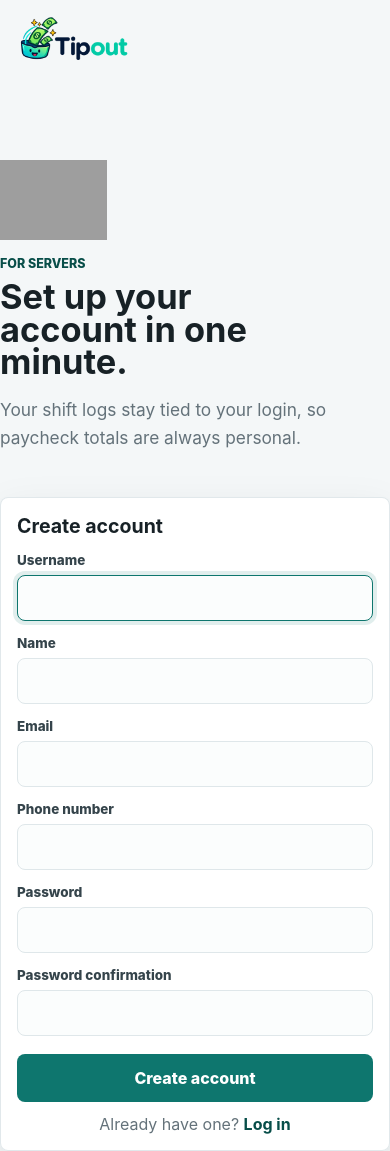
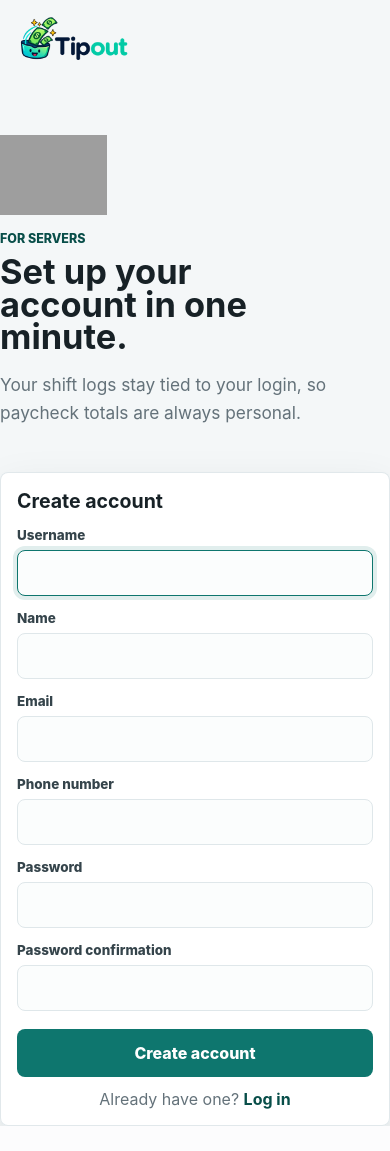
Before and after one commit to gabrielbressanelli/tipout, a Django app: page /signup/ in a window 390 px wide. After the commit the page ends 1126 px from the top, so only its background shows below. Run offline with Django 5.2, Linux system fonts and the light colour scheme; grey boxes are pictures that could not be loaded.

Commit message:
fix padding on top auth page

```diff
--- a/tips/static/tips/styles.css
+++ b/tips/static/tips/styles.css
@@ -1154,7 +1154,7 @@ input:focus {
     }
 
     .auth-layout {
-        padding-top: 75px;
+        padding-top: 50px;
     }
 
     .auth-logo {
```
